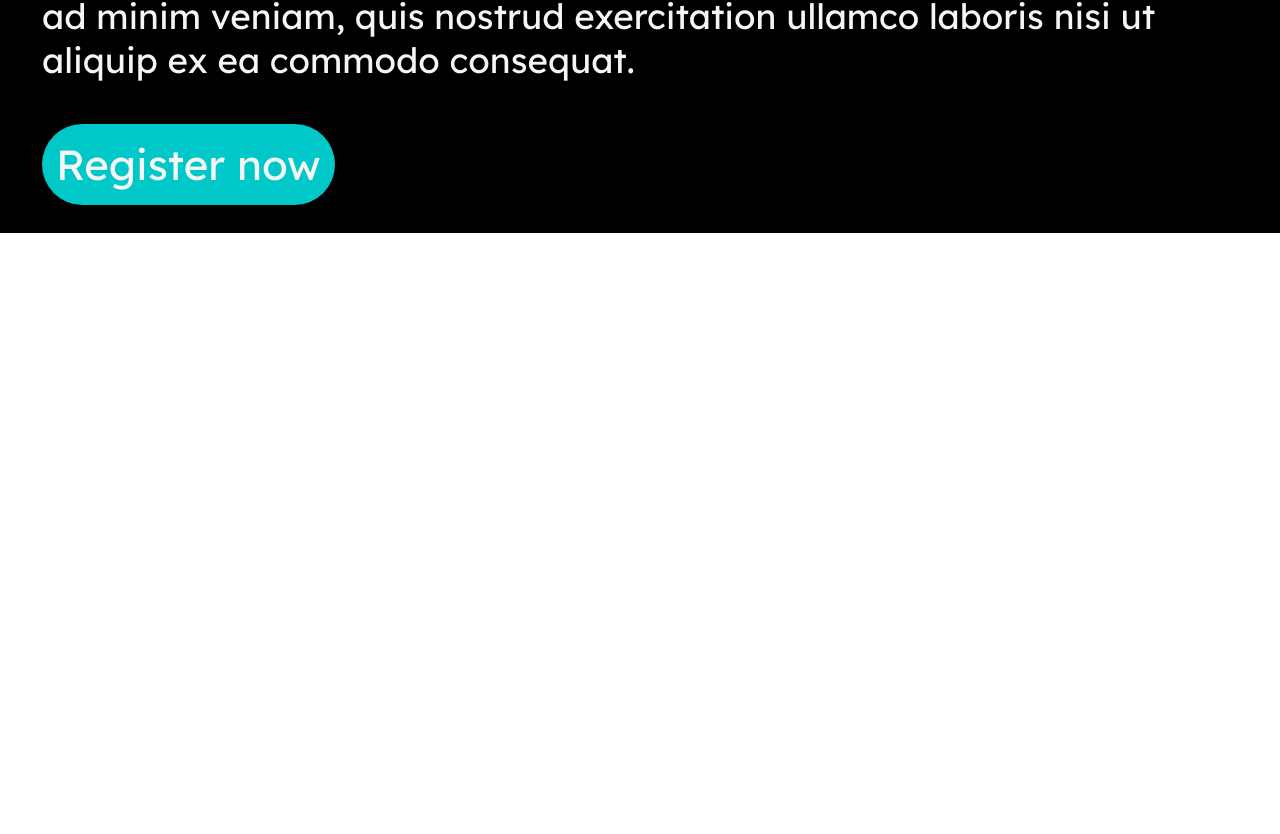
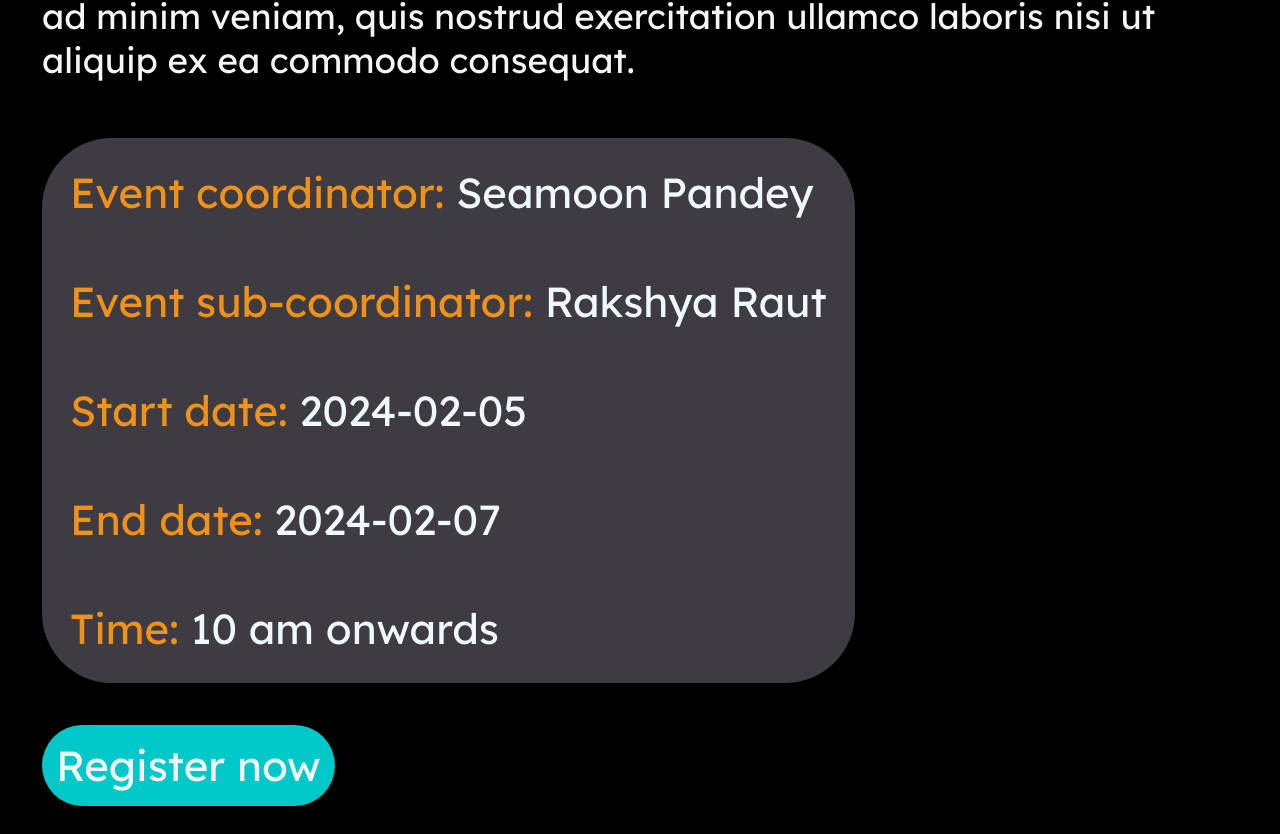
Before and after one commit to samrat-dotel/iCES-event-management, a React (Vite) app: page /event/1 in a window 1280 px wide. Shown: the part 839-1673 px from the top of the page. Before the commit the page ends 1072 px from the top, so only its background shows below. Built offline with nearby package versions, Linux system fonts and the light colour scheme.

Commit message:
add some components in the event detail page

```diff
--- a/src/datas/events.js
+++ b/src/datas/events.js
@@ -3,6 +3,12 @@ const EventList = [
     index: 1,
     image: "/images/beach.png",
     title: "Hello, how do you do?",
+    coordinator: "Seamoon Pandey",
+    subcoordinator: "Rakshya Raut",
+    startDate: "2024-02-05",
+    endDate: "2024-02-07",
+    venue: "WRC",
+    time: "10 am onwards",
     description:
       "Lorem ipsum dolor sit amet, consectetur adipiscing elit, sed do eiusmod tempor incididunt ut labore et dolore magna aliqua. Ut enim ad minim veniam, quis nostrud exercitation ullamco laboris nisi ut aliquip ex ea commodo consequat.",
     buttonText: "Learn More",
@@ -12,6 +18,12 @@ const EventList = [
     index: 2,
     image: "/images/OIP.jpeg",
     title: "Datathon",
+    coordinator: "Seamoon Pandey",
+    subcoordinator: "Rakshya Raut",
+    startDate: "2024-02-05",
+    endDate: "2024-02-07",
+    venue: "WRC",
+    time: "10 am onwards",
     description:
       "Lorem ipsum sorem ipsum dolor sit amet, consectetur adipiscing elit, sed do eiusmod tempor incididunt ut labore et dolore magna aliqua. Ut enim ad minim veniam, quis nostrud exercitation ullamco laboris nisi ut aliquip ex ea commodo consequat.",
     buttonText: "Learn More",
@@ -21,6 +33,12 @@ const EventList = [
     index: 3,
     image: "/images/beach.png",
     title: "Code With Coffee",
+    coordinator: "Seamoon Pandey",
+    subcoordinator: "Rakshya Raut",
+    startDate: "2024-02-05",
+    endDate: "2024-02-07",
+    venue: "WRC",
+    time: "10 am onwards",
     description:
       "Lorem ipsum dolor sit amet, consectetur adipiscing elit, sed do eiusmod tempor incididunt ut labore et dolore magna aliqua. Ut enim ad minim veniam, quis nostrud exercitation ullamco laboris nisi ut aliquip ex ea commodo consequat.",
     buttonText: "Learn More",
@@ -30,6 +48,12 @@ const EventList = [
     index: 4,
     image: "/images/OIP.jpeg",
     title: "Capture The Flag",
+    coordinator: "Seamoon Pandey",
+    subcoordinator: "Rakshya Raut",
+    startDate: "2024-02-05",
+    endDate: "2024-02-07",
+    venue: "WRC",
+    time: "10 am onwards",
     description:
       "Lorem ipsum dolor sit amet, consectetur adipiscing elit, sed do eiusmod tempor incididunt ut labore et dolore magna aliqua. Ut enim ad minim veniam, quis nostrud exercitation ullamco laboris nisi ut aliquip ex ea commodo consequat.",
     buttonText: "Learn More",
@@ -39,6 +63,12 @@ const EventList = [
     index: 5,
     image: "/images/beach.png",
     title: "Design Workshop",
+    coordinator: "Seamoon Pandey",
+    subcoordinator: "Rakshya Raut",
+    startDate: "2024-02-05",
+    endDate: "2024-02-07",
+    venue: "WRC",
+    time: "10 am onwards",
     description:
       "Lorem ipsum dolor sit amet, consectetur adipiscing elit, sed do eiusmod tempor incididunt ut labore et dolore magna aliqua. Ut enim ad minim veniam, quis nostrud exercitation ullamco laboris nisi ut aliquip ex ea commodo consequat.",
     buttonText: "Learn More",
@@ -48,6 +78,12 @@ const EventList = [
     index: 6,
     image: "/images/OIP.jpeg",
     title: "Hello World",
+    coordinator: "Seamoon Pandey",
+    subcoordinator: "Rakshya Raut",
+    startDate: "2024-02-05",
+    endDate: "2024-02-07",
+    venue: "WRC",
+    time: "10 am onwards",
     description:
       "Lorem ipsum dolor sit amet, consectetur adipiscing elit, sed do eiusmod tempor incididunt ut labore et dolore magna aliqua. Ut enim ad minim veniam, quis nostrud exercitation ullamco laboris nisi ut aliquip ex ea commodo consequat. ",
     buttonText: "Learn More",
@@ -57,6 +93,12 @@ const EventList = [
     index: 7,
     image: "/images/beach.png",
     title: "Bootcamp",
+    coordinator: "Seamoon Pandey",
+    subcoordinator: "Rakshya Raut",
+    startDate: "2024-02-05",
+    endDate: "2024-02-07",
+    venue: "WRC",
+    time: "10 am onwards",
     description:
       "Lorem ipsum dolor sit amet, consectetur adipiscing elit, sed do eiusmod tempor incididunt ut labore et dolore magna aliqua. Ut enim ad minim veniam, quis nostrud exercitation ullamco laboris nisi ut aliquip ex ea commodo consequat.",
     buttonText: "Learn More",
@@ -66,6 +108,12 @@ const EventList = [
     index: 8,
     image: "/images/beach.png",
     title: "Woodcamp",
+    coordinator: "Seamoon Pandey",
+    subcoordinator: "Rakshya Raut",
+    startDate: "2024-02-05",
+    endDate: "2024-02-07",
+    venue: "WRC",
+    time: "10 am onwards",
     description:
       "Lorem ipsum dolor sit amet, consectetur adipiscing elit, sed do eiusmod tempor incididunt ut labore et dolore magna aliqua. Ut enim ad minim veniam, quis nostrud exercitation ullamco laboris nisi ut aliquip ex ea commodo consequat.",
     buttonText: "Learn More",
--- a/src/pages/Event/Event.jsx
+++ b/src/pages/Event/Event.jsx
@@ -18,7 +18,7 @@ const Event = () => {
       <Navbar />
       <div className={styles.main}>
         <div className={styles.container}>
-          <div className={styles.texts}>
+          <div className={styles.contents}>
             <img
               src={selectedEvent.image}
               alt={selectedEvent.title}
@@ -28,6 +28,33 @@ const Event = () => {
             <p className={styles.title}>{selectedEvent.title}</p>
           </div>
           <p className={styles.description}>{selectedEvent.description}</p>
+          <div className={styles.specials}>
+            <p className={styles.text}>
+              Event coordinator:{" "}
+              <span className={styles.elements}>
+                {" "}
+                {selectedEvent.coordinator}
+              </span>
+            </p>
+            <p className={styles.text}>
+              Event sub-coordinator:{" "}
+              <span className={styles.elements}>
+                {selectedEvent.subcoordinator}
+              </span>
+            </p>
+            <p className={styles.text}>
+              Start date:{" "}
+              <span className={styles.elements}>{selectedEvent.startDate}</span>
+            </p>
+            <p className={styles.text}>
+              End date:{" "}
+              <span className={styles.elements}>{selectedEvent.endDate}</span>
+            </p>
+            <p className={styles.text}>
+              Time:{" "}
+              <span className={styles.elements}>{selectedEvent.time}</span>
+            </p>
+          </div>
           <Link className={styles.button} type="button" to="/">
             Register now
           </Link>
--- a/src/pages/Event/Event.module.css
+++ b/src/pages/Event/Event.module.css
@@ -8,7 +8,7 @@
     justify-content: space-evenly;
 }
 
-.texts {
+.contents {
     display: flex;
     margin-left: 4rem;
     justify-content: space-evenly;
@@ -39,3 +39,24 @@
     border-radius: 4rem;
     color: whitesmoke;
 }
+
+.specials {
+    display: flex;
+    flex-direction: column;
+    gap: 4rem;
+    margin-bottom: 4rem;
+    background-color: #3f3b42;
+    padding: 2rem;
+    max-width: max-content;
+    border-radius: 5rem;
+}
+
+.text {
+    font-size: 3rem;
+    color: rgb(240, 146, 24);
+}
+
+.elements {
+    color: aliceblue;
+    font-size: 3rem;
+}
```
